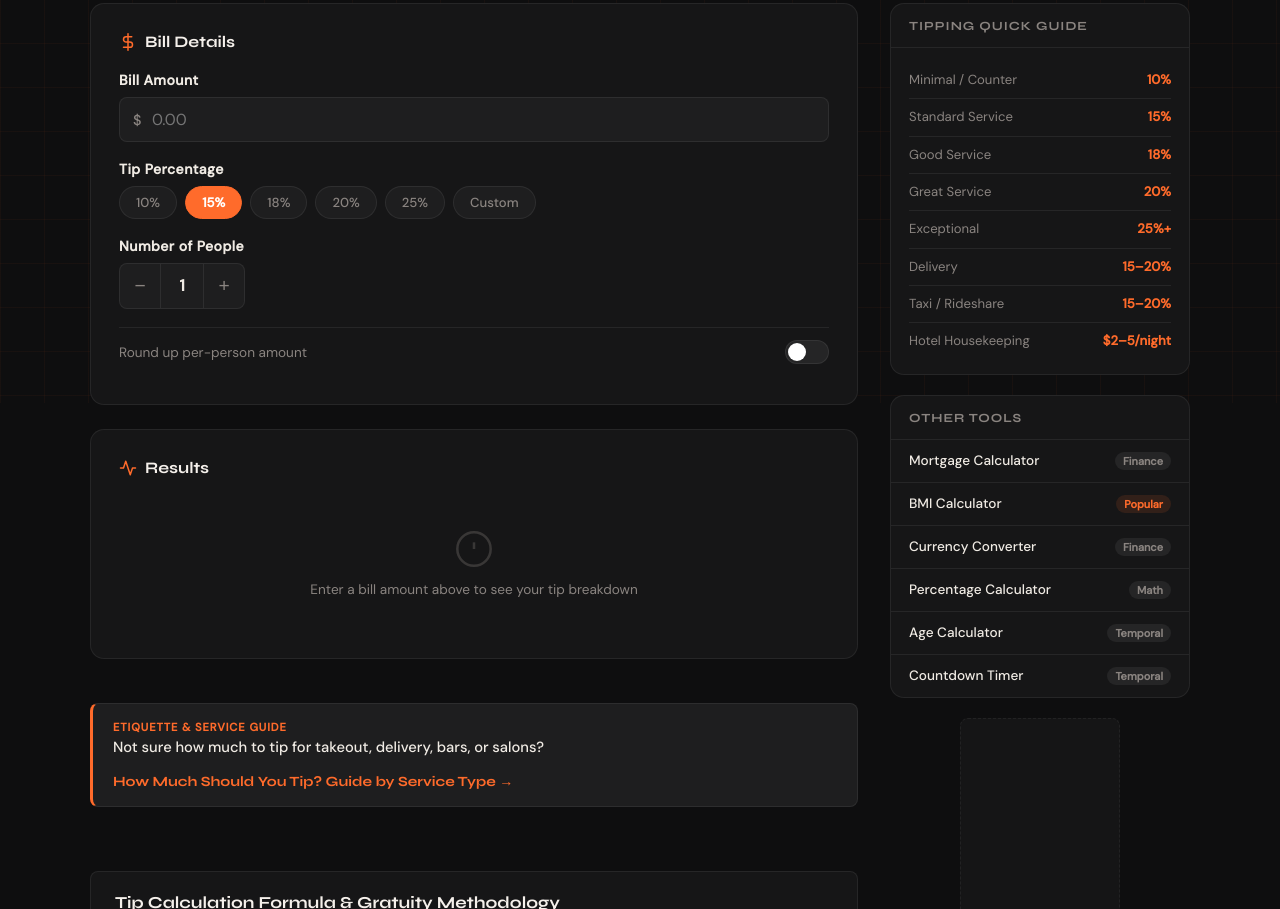
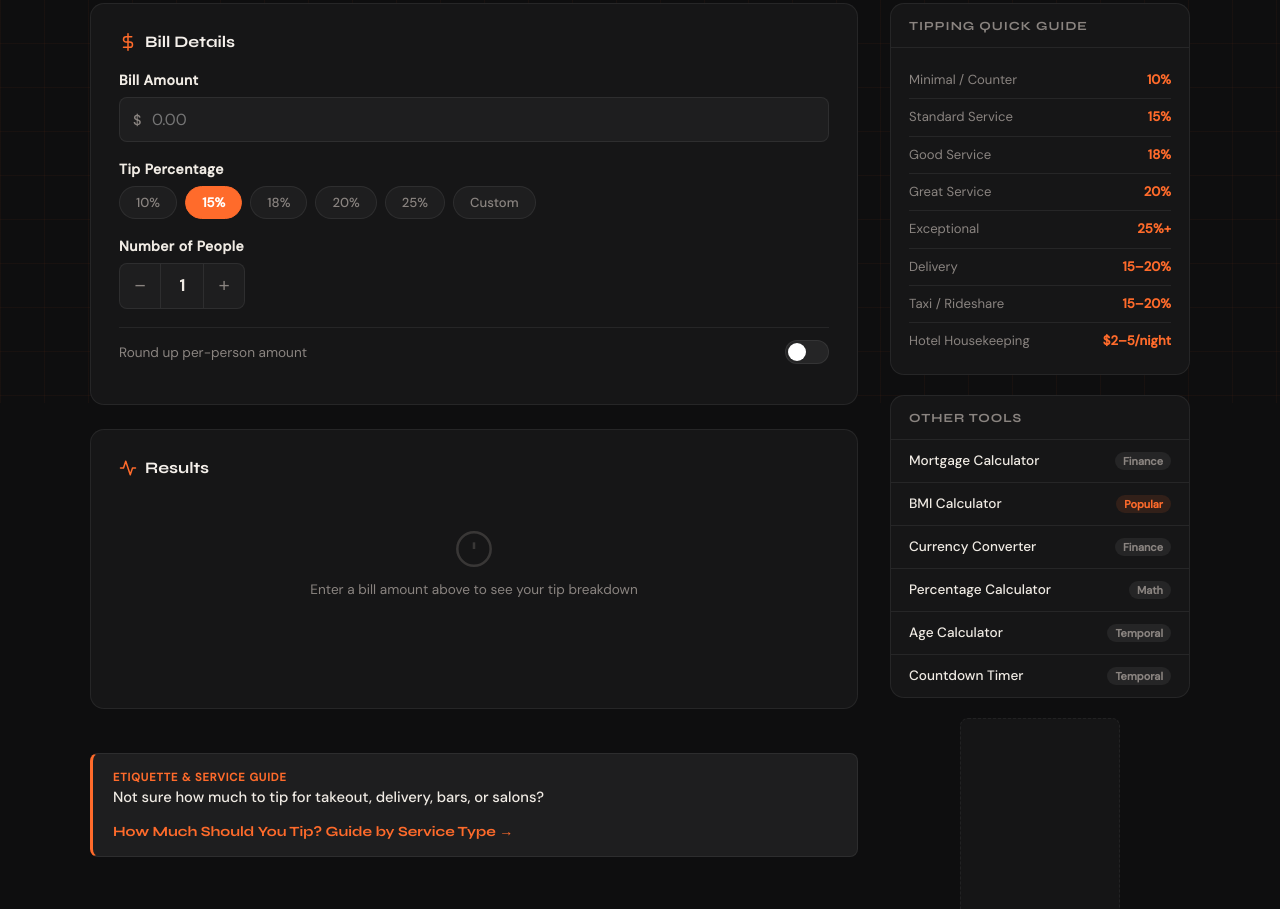
Before and after one commit to emakation/nexalc, a website: page tip-calculator/index.html in a window 1280 px wide. Shown: the part 397-1306 px from the top of the page. Drawn offline with Linux system fonts and the light colour scheme.

Commit message:
feat: optimize tip calculator for SEO and CLS
Add robots metadata and enforce layout dimensions on the results card to prevent cumulative layout shift.

```diff
--- a/tip-calculator/index.html
+++ b/tip-calculator/index.html
@@ -8,6 +8,7 @@
   <title>Free Tip Calculator (2026) - Fast, Accurate & Ad-Free | NexAlc</title>
   <meta name="description" content="Calculate accurate tip calculator results instantly. Simple, interactive, and completely free without intrusive ads or signups on NexAlc." />
   <link rel="canonical" href="https://nexalc.com/tip-calculator" />
+  <meta name="robots" content="index, follow" />
 
   <!-- Open Graph -->
   <meta property="og:type" content="website" />
@@ -158,6 +159,14 @@
   <link href="https://fonts.googleapis.com/css2?family=Syne:wght@400;600;700;800&family=DM+Sans:ital,wght@0,300;0,400;0,500;1,400&display=swap" rel="stylesheet" />
 
   <style>
+    /* Reserved layout dimensions to eliminate Cumulative Layout Shift */
+    .calculator-output-card {
+      display: block;
+      min-height: 280px;
+      contain-intrinsic-size: 280px 420px;
+      content-visibility: auto;
+    }
+
     /* ═══════════════════════════════════════════
        TOKENS
     ═══════════════════════════════════════════ */
@@ -933,7 +942,7 @@
     </div>
 
     <!-- CARD 2: Results -->
-    <div class="card" id="results-card">
+    <div class="card calculator-output-card" id="results-card">
       <div class="card-title">
         <svg width="18" height="18" viewBox="0 0 24 24" fill="none" stroke="currentColor" stroke-width="2" stroke-linecap="round" stroke-linejoin="round"><polyline points="22 12 18 12 15 21 9 3 6 12 2 12"/></svg>
         Results
```
